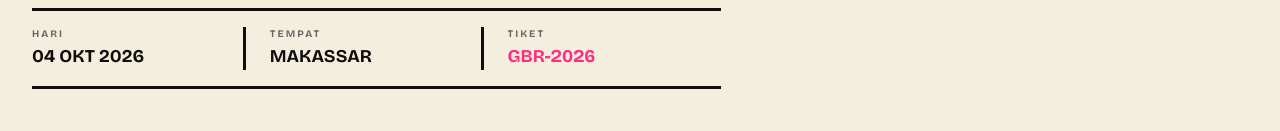
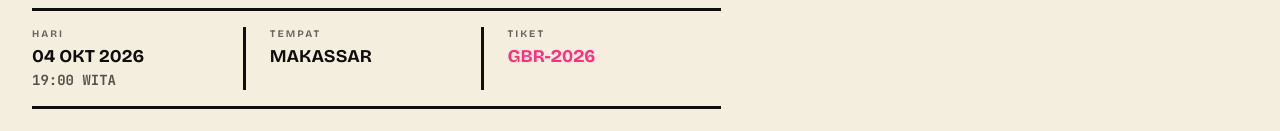
Before and after one commit to ideadigitalcreative/gelora-event, a Next.js app: page / in a window 1280 px wide. Shown: the part 669-800 px from the top of the page. Built offline with nearby package versions, Linux system fonts and the light colour scheme; no server answers; the database is empty.

Commit message:
Add event time display under date

```diff
--- a/app/home-client.tsx
+++ b/app/home-client.tsx
@@ -64,6 +64,20 @@ export function HomeClient({ event }: { event: Event | null }) {
                           year: "numeric",
                         })
                       : "04 Okt 2026"}
+                  </dd>
+                  <dd className="font-mono text-xs font-bold tabular-nums text-ink/70 sm:text-sm">
+                    {event?.date
+                      ? (() => {
+                          const d = new Date(event.date);
+                          return d.getUTCHours() === 0 && d.getUTCMinutes() === 0
+                            ? "19:00 WITA"
+                            : d.toLocaleTimeString("id-ID", {
+                                hour: "2-digit",
+                                minute: "2-digit",
+                                timeZone: "Asia/Makassar",
+                              }) + " WITA";
+                        })()
+                      : "19:00 WITA"}
                   </dd>
                 </div>
                 <div className="border-r-[3px] border-ink pr-2 sm:pr-6">
```
